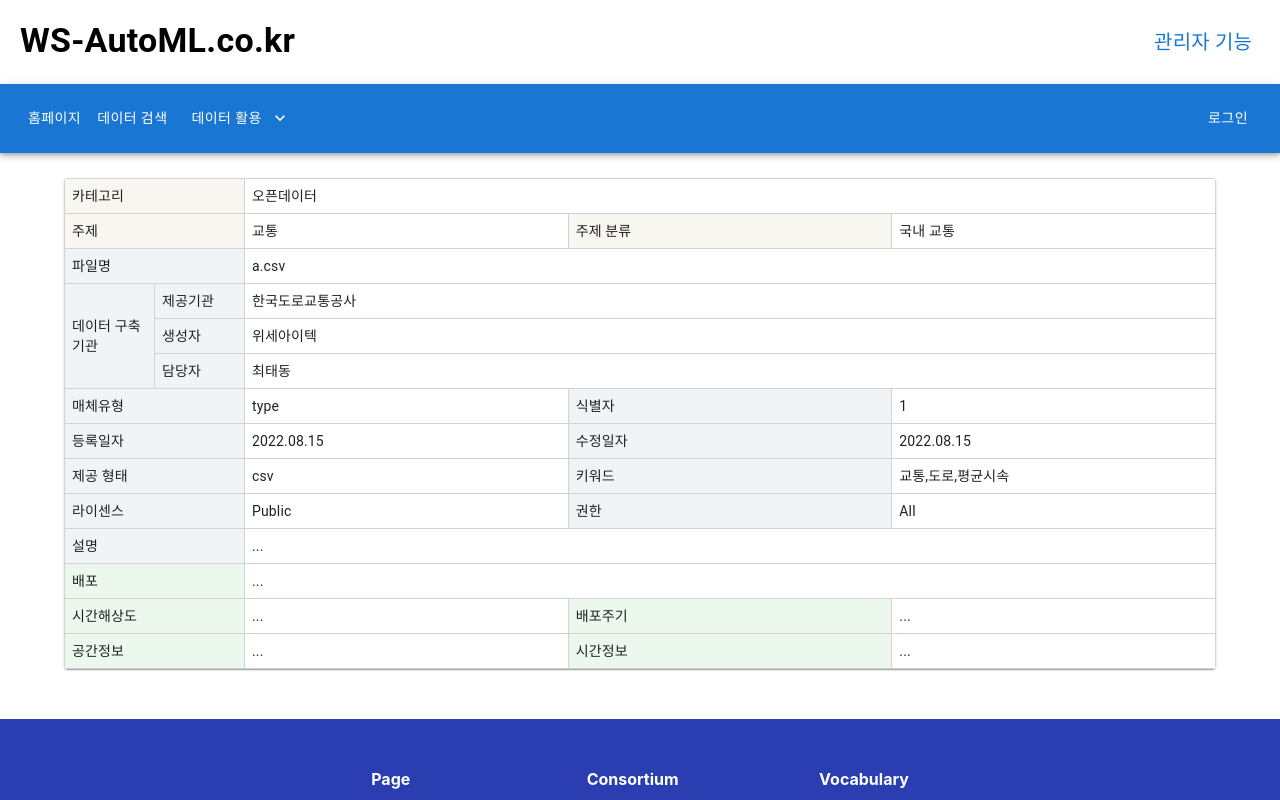
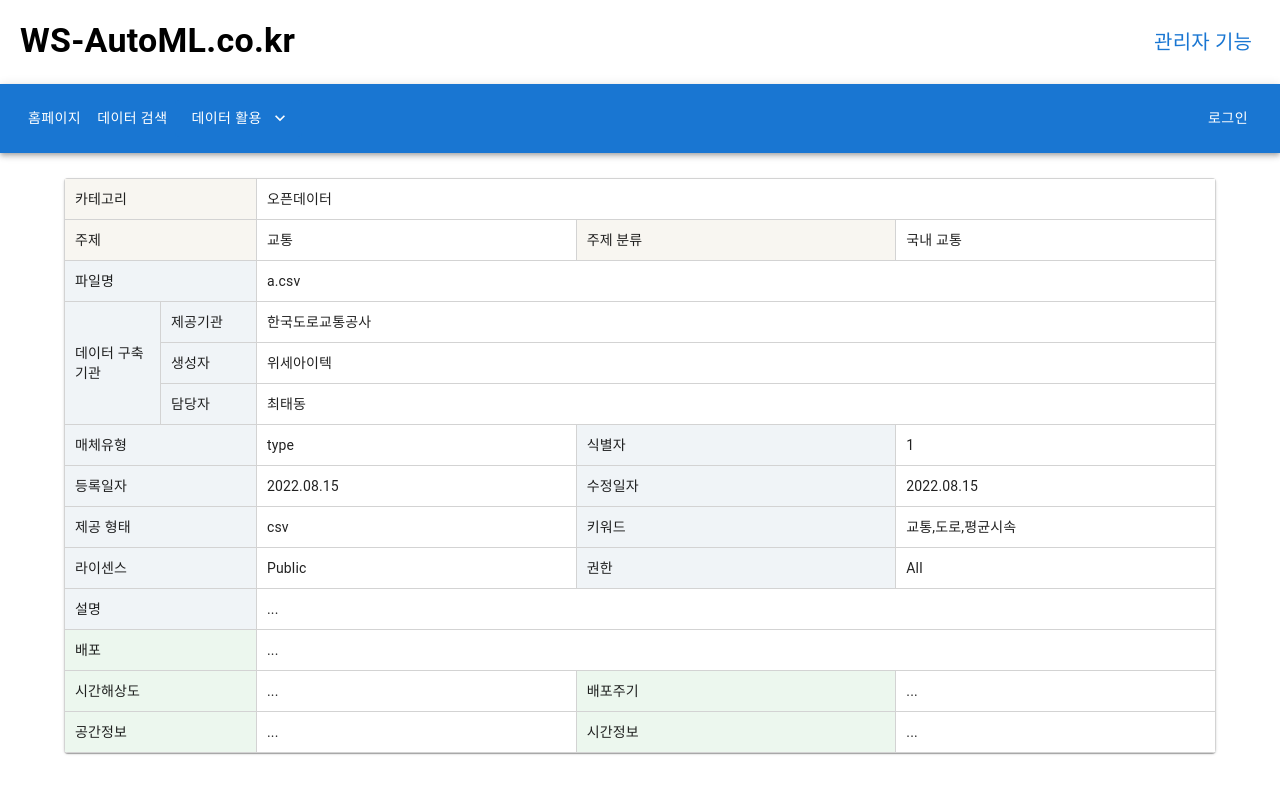
Before and after one commit to ClustProject/WSAutoMLMainWeb, a React (Create React App) app in the folder app/user-web/: page /metadata/1 in a window 1280 px wide. Shown: the top 800 px of the page. Built offline with nearby package versions, Linux system fonts and the light colour scheme.

Commit message:
feat: 메타데이터 테이블 padding 7px에서 10px로 변경

```diff
--- a/app/user-web/src/components/presentational/search/MetaDataTable.jsx
+++ b/app/user-web/src/components/presentational/search/MetaDataTable.jsx
@@ -14,7 +14,7 @@ const TitleTableCell = (props) => {
       sx={{
         border: '1px solid lightgray',
         width: '75px',
-        padding: '7px'
+        padding: '10px'
       }}
     >
       {props.title}
@@ -30,7 +30,7 @@ const ContentTableCell = (props) => {
       sx={{
         border: '1px solid lightgray',
         width: '75px',
-        padding: '7px',
+        padding: '10px',
         backgroundColor: 'white'
       }}
     >
```
